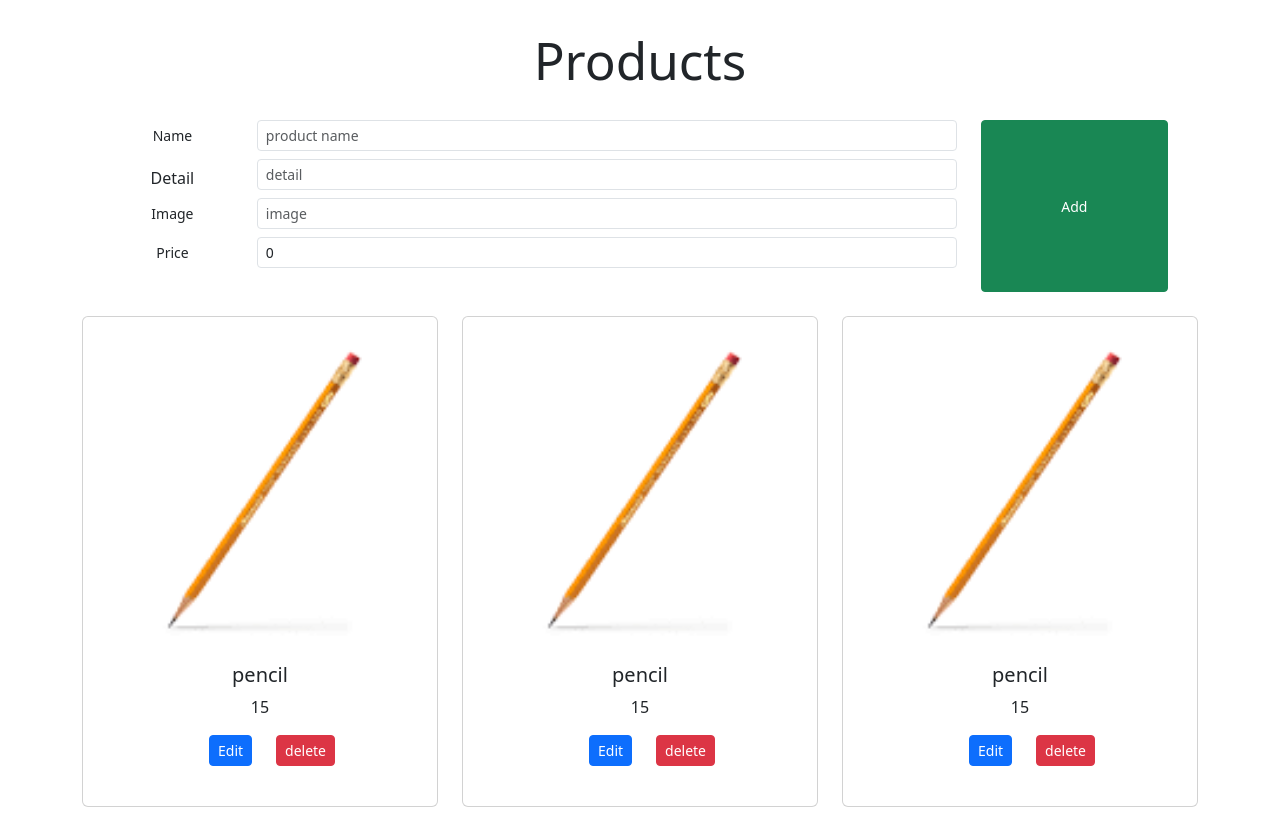
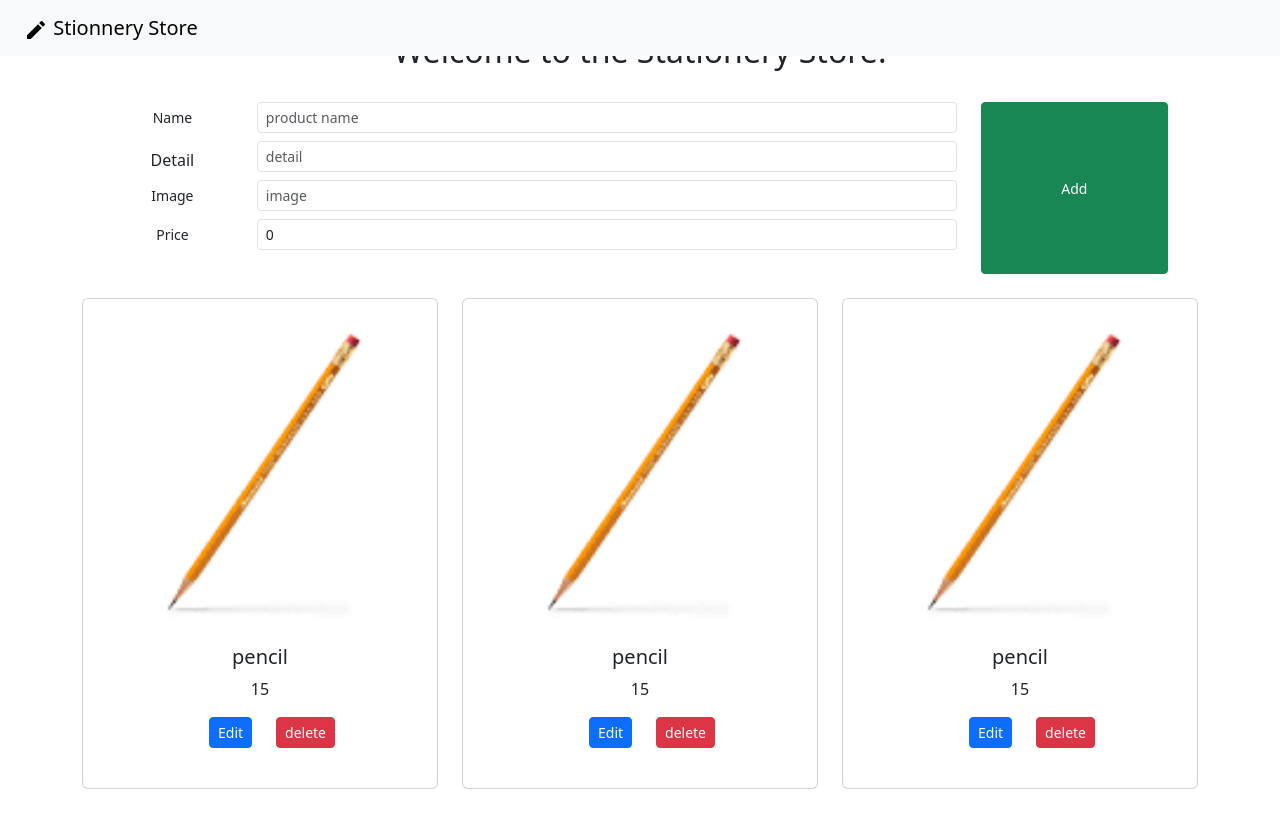
Before and after one commit to warunyupa/Product, a React (Vite) app in the folder my-app/: page / in a window 1280 px wide. Built offline with nearby package versions, Linux system fonts and the light colour scheme.

Commit message:
add header page,fix size card, add modal

```diff
--- a/my-app/src/App.tsx
+++ b/my-app/src/App.tsx
@@ -1,12 +1,12 @@
 import ShowProduct from './ShowProduct';
-import {HeaderComp} from './HeaderComp';
+import {Header} from './Header';
 import "bootstrap/dist/css/bootstrap.min.css";
 import "./App.css";
 
 function App() {
   return (
     <>
-      <HeaderComp/>
+      <Header/>
       <ShowProduct />
     </>
   );
--- /dev/null
+++ b/my-app/src/Header.tsx
@@ -0,0 +1,23 @@
+import Container from 'react-bootstrap/Container';
+import Navbar from 'react-bootstrap/Navbar';
+import CreateIcon from '@mui/icons-material/Create';
+import Figure from 'react-bootstrap/Figure';
+
+import Styles from './HeaderStyle.css';
+
+export function Header() {
+  return (
+    <>
+      <Navbar bg="light" fixed="top">
+        <Navbar.Brand>
+          <CreateIcon style={{ marginLeft: "1.5rem" }} />
+          {' '} Stionnery Store
+        </Navbar.Brand>
+      </Navbar>
+
+      <div className="description-container">
+        <h2 className="description-text">Welcome to the Stationery Store!</h2>
+      </div>
+    </>
+  );
+}
--- a/my-app/src/HeaderComp.tsx
+++ /dev/null
@@ -1,10 +0,0 @@
-import Container from 'react-bootstrap/Container';
-import Navbar from 'react-bootstrap/Navbar';
-
-export function HeaderComp() {
-  return (
-    <Container fluid>
-        <h1>Products</h1>
-    </Container>
-  );
-}
```
